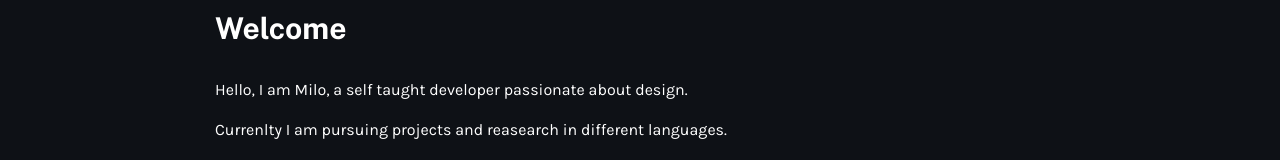
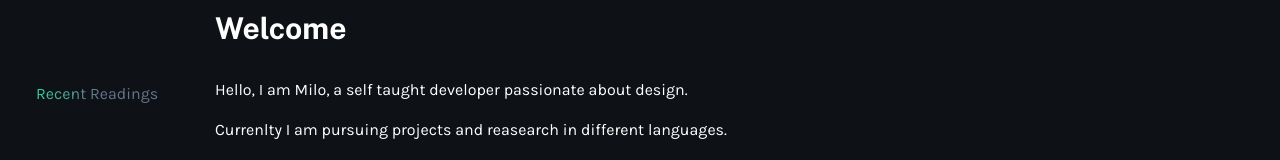
Before and after one commit to 1MiloAC/miloac.dev, a SvelteKit app: page / in a window 1280 px wide. Shown: the part 134-294 px from the top of the page. Built offline with nearby package versions, Linux system fonts and the light colour scheme.

Commit message:
Updated Main page sidebar

```diff
--- a/src/routes/+page.svelte
+++ b/src/routes/+page.svelte
@@ -5,6 +5,23 @@
 			<h1 class="text-3xl font-publicsans mb-8" style="font-variation-settings: 'wght' 700;">
 				MiloAC
 			</h1>
+		</a>
+		<div class="flex">
+			<p
+				class="pt-4 text-transparent text-emerald-500"
+				style="font-variation-settings: 'wght' 700;"
+			>
+				Navigation
+			</p>
+		</div>
+        <a href="./Research">
+		<div class="flex pl-1">
+			<p
+				class="pt-3 text-transparent bg-clip-text bg-gradient-to-r from-emerald-400 via-slate-500 to-slate-500"
+			>
+				Recent Readings
+			</p>
+		</div>
             </a>
 	</div>
 
```
Also changed, not shown: static/images/plant.avif (added). Lines whose indentation alone changed are shown as unchanged.
